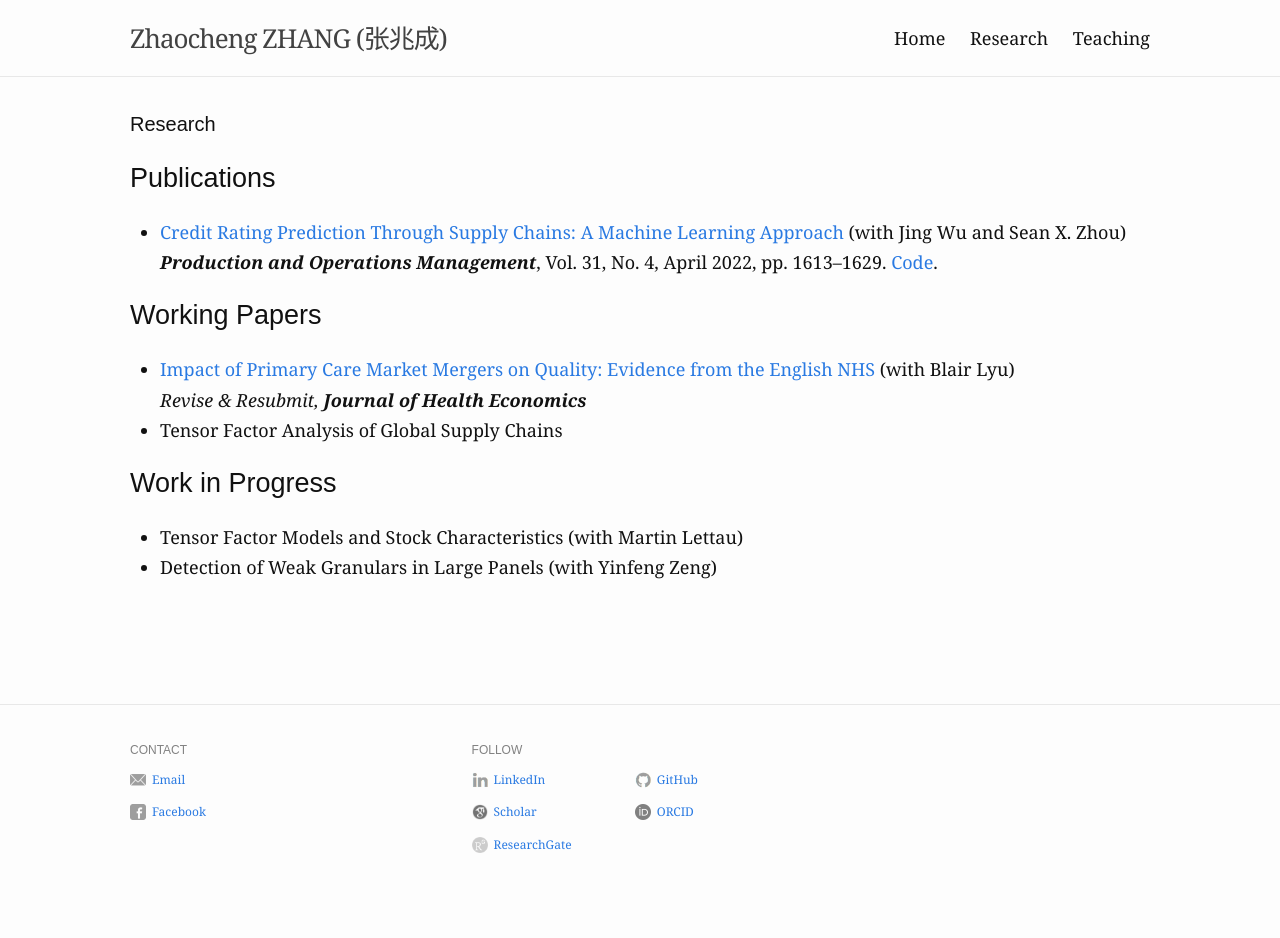
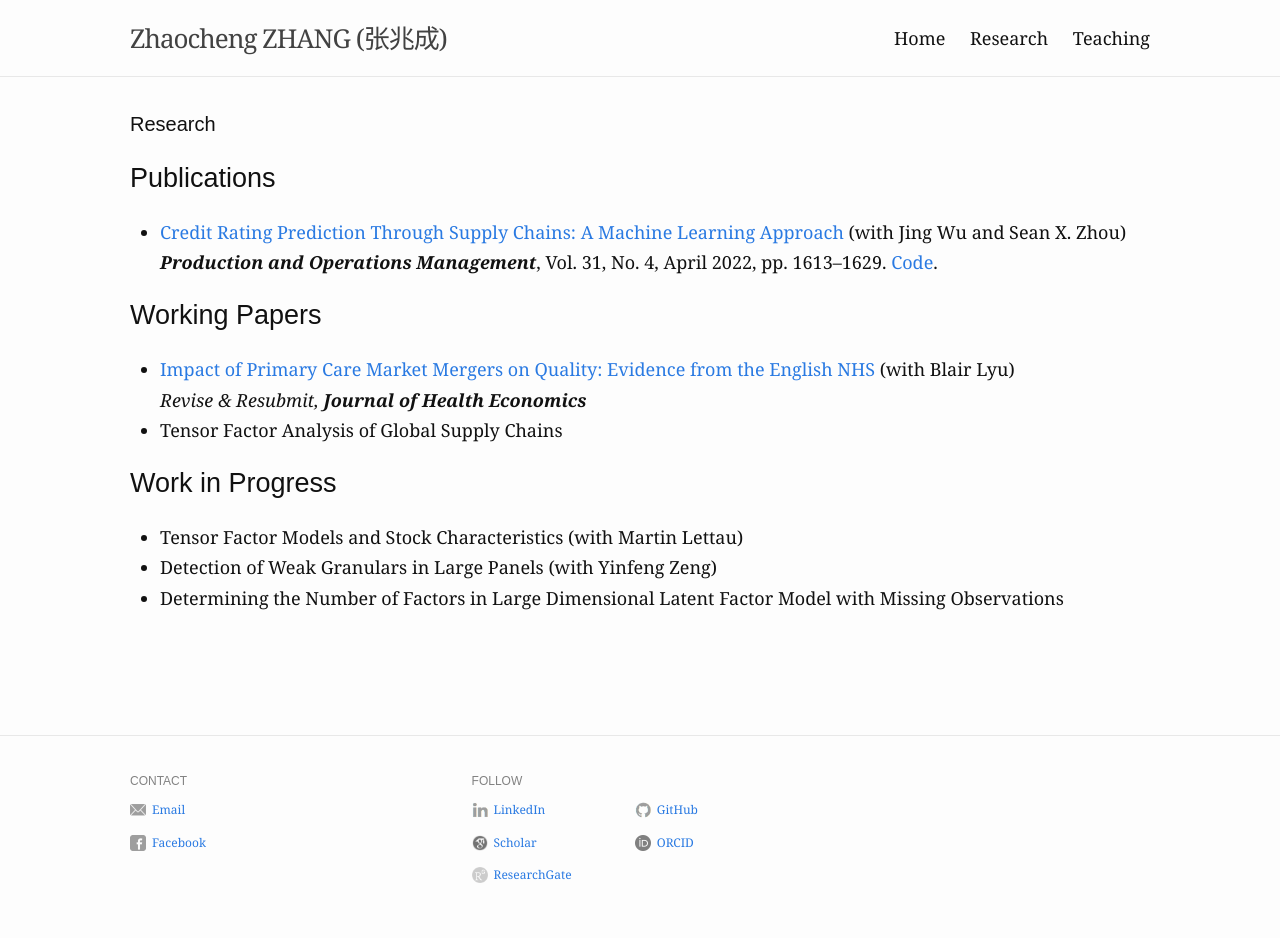
Before and after one commit to zhaocheng-zhang/zhaocheng-zhang.github.io, a Jekyll site: the page built from research.md, in a window 1280 px wide. Built offline with Jekyll 4.4.1, drawn with Linux system fonts in a browser that asks for light colours; before the commit the page ends 908 px from its top, so only the background shows below that.

Commit message:
Update research.md

```diff
--- a/research.md
+++ b/research.md
@@ -21,6 +21,7 @@ slug: /research
 
 * Tensor Factor Models and Stock Characteristics (with Martin Lettau)
 * Detection of Weak Granulars in Large Panels (with Yinfeng Zeng)
+* Determining the Number of Factors in Large Dimensional Latent Factor Model with Missing Observations
 
 
 <br />
```
